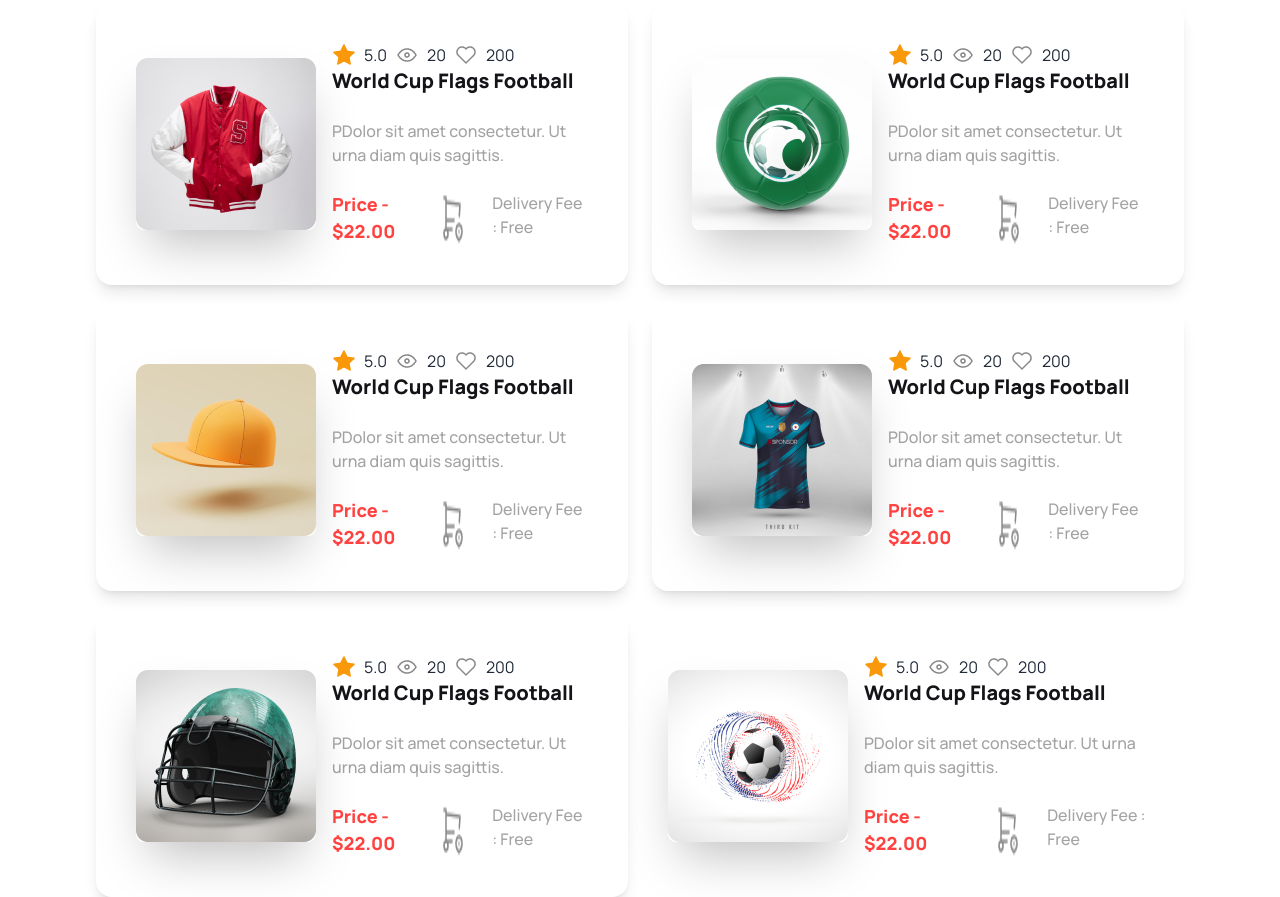
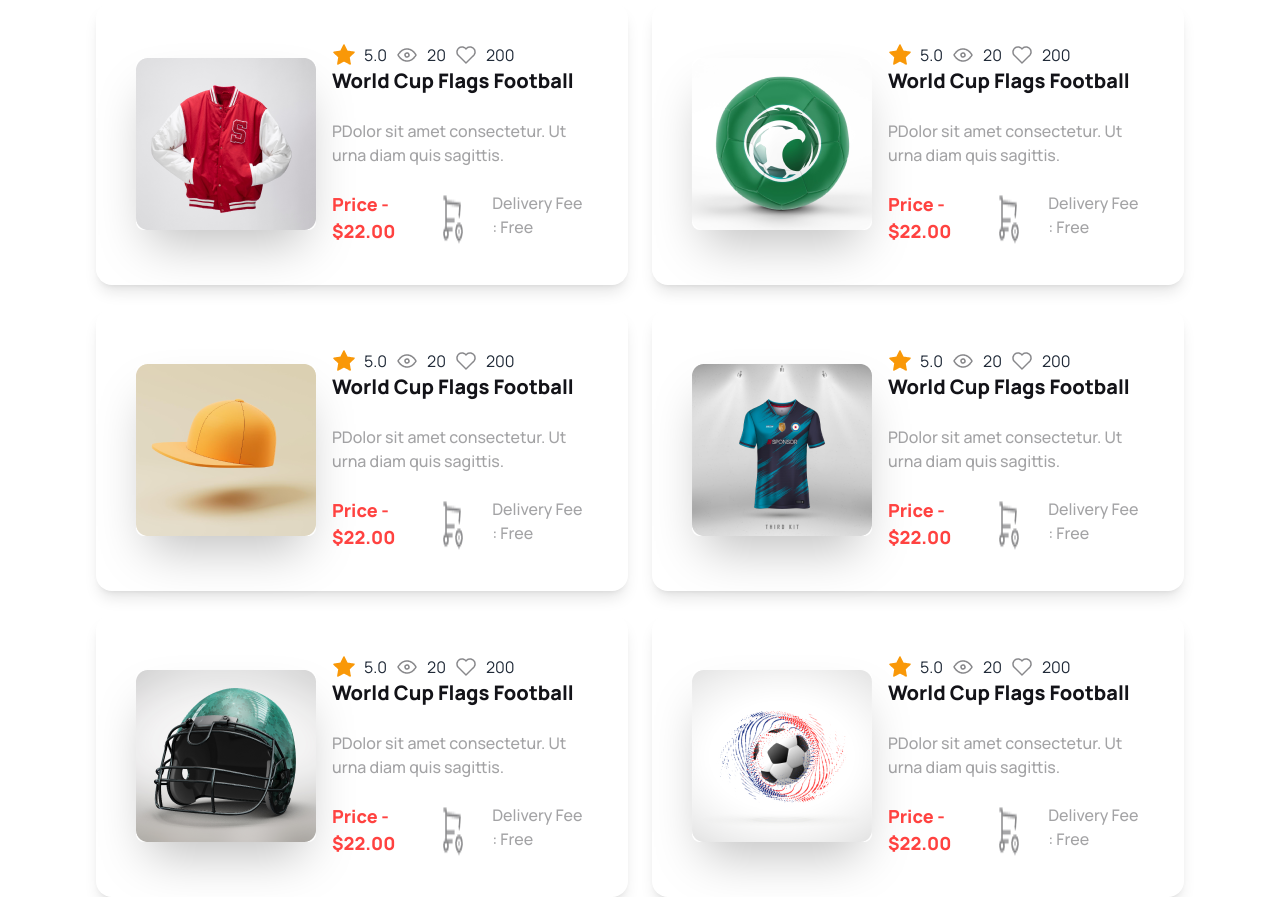
Before and after one commit to ahmed-tuhin/ahmed-tuhin-Assignment-3, a plain HTML site: page index.html in a window 1280 px wide. Shown: the part 2776-3673 px from the top of the page. Drawn offline with nearby package versions, Linux system fonts and the light colour scheme.

```diff
--- a/index.html
+++ b/index.html
@@ -331,8 +331,8 @@
               </div>
             </div>
           </div>
-          <!-- project 6 -->
-          <div class="hero p-6shadow-lg rounded-2xl">
+          <!-- project 5 -->
+          <div class="hero p-6 shadow-lg rounded-2xl">
             <div class="hero-content flex-col lg:flex-row">
               <img src="Images/10.png" class=" rounded-lg shadow-2xl" />
               <div>
@@ -362,6 +362,7 @@
               </div>
             </div>
           </div>
+
         </div>
        </section>
 
```
